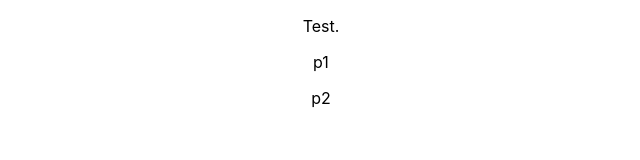
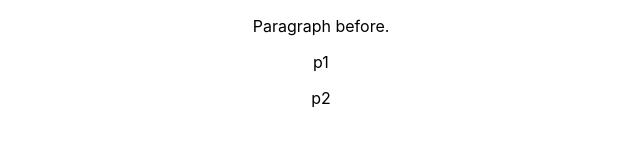
Before and after one commit to DominikLoncar/react-practice, a React (Create React App) app: page / in a window 1280 px wide. Shown: the top 160 px of the page, without its empty margins (319-959 px from the left). Built offline with nearby package versions, Linux system fonts and the light colour scheme.

Commit message:
Changed paragraph before's text.

```diff
--- a/src/App.js
+++ b/src/App.js
@@ -12,7 +12,7 @@ function SomeText() {
 function App() {
   return (
     <div className="App">
-      <p>Test.</p>
+      <p>Paragraph before.</p>
       <SomeText />
     </div>
   );
```
